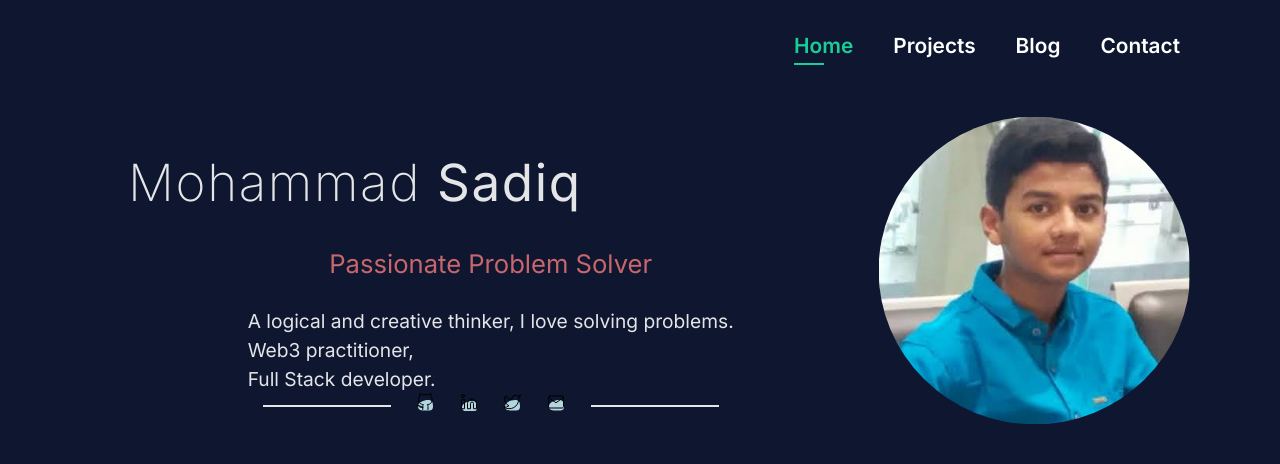
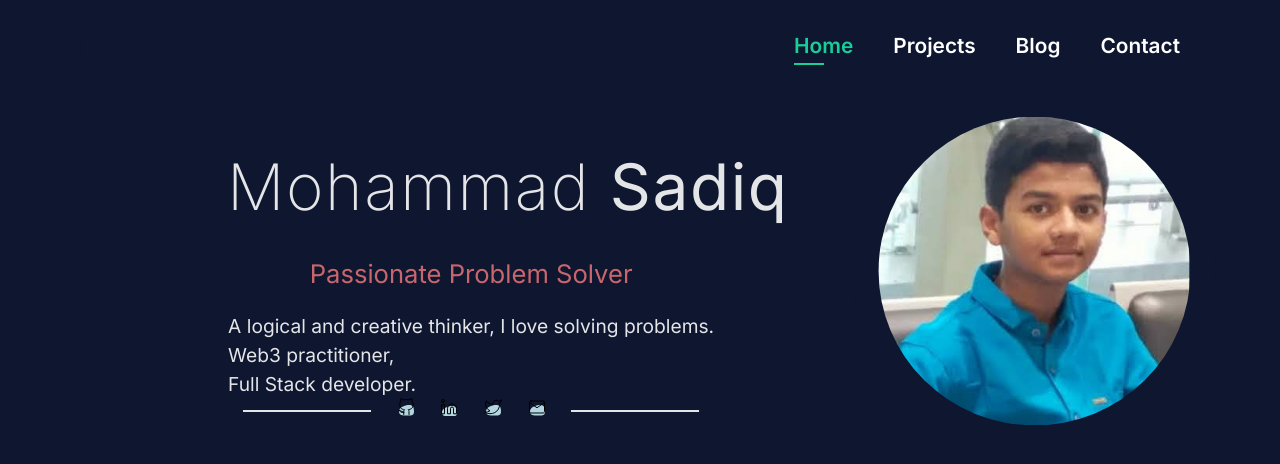
Before and after one commit to MdSadiqMd/Portfolio.dev, a Next.js app: page / in a window 1280 px wide. Shown: the top 464 px of the page. Built offline with nearby package versions, Linux system fonts and the light colour scheme.

Commit message:
added responsiveness

```diff
--- a/components/Body/About/about.css
+++ b/components/Body/About/about.css
@@ -9,9 +9,10 @@
 }
 
 .text {
+    font-size: 1vw;
     float: left;
     width: 70%;
-    padding-left: 10%;
+    padding-left: 7%;
     margin: auto;
     margin-right: 0;
     display: flex;
@@ -22,12 +23,11 @@
 
 .socials {
     display: flex;
-    flex-direction: row; /* Change from column to row */
+    flex-direction: row;
     margin: auto;
 }
 
 .socials div {
-    /* Remove height and margin-top properties */
     display: flex;
     gap: 5px;
 }
@@ -35,17 +35,25 @@
 
 .circle {
     float: right;
-    width: 30%; /* Adjust the width as needed */
-    margin-right: 5%; /* Adjust the margin as needed */
+    width: 30%;
+    margin-right: 5%;
 }
 
 #name {
-    font-size: 4vw; /* Adjust the font size using viewport width */
+    font-size: 5vw;
     font-weight: 250;
     letter-spacing: 0.1rem;
     margin: auto;
     padding-top: 18px;
     width: 100%;
+    padding-left: 18%;
+}
+
+@media (max-width: 900px) {
+    #name {
+        width: 90%; /* Adjust the width for smaller screens */
+        padding-left: 0; /* Remove padding for smaller screens */
+    }
 }
 
 .title {
--- a/components/Body/About/about.tsx
+++ b/components/Body/About/about.tsx
@@ -18,8 +18,8 @@ const About = () => {
                 <span className="circle__btn">
                     <Image src={pfp} alt="Nits" />
                 </span>
-                <span className="circle__back-1"></span>
-                <span className="circle__back-2"></span>
+                {/*<span className="circle__back-1"></span>
+                <span className="circle__back-2"></span>*/}
             </div>
             <div className="text">
                 <p id="name">Mohammad <strong>Sadiq</strong></p>
```
